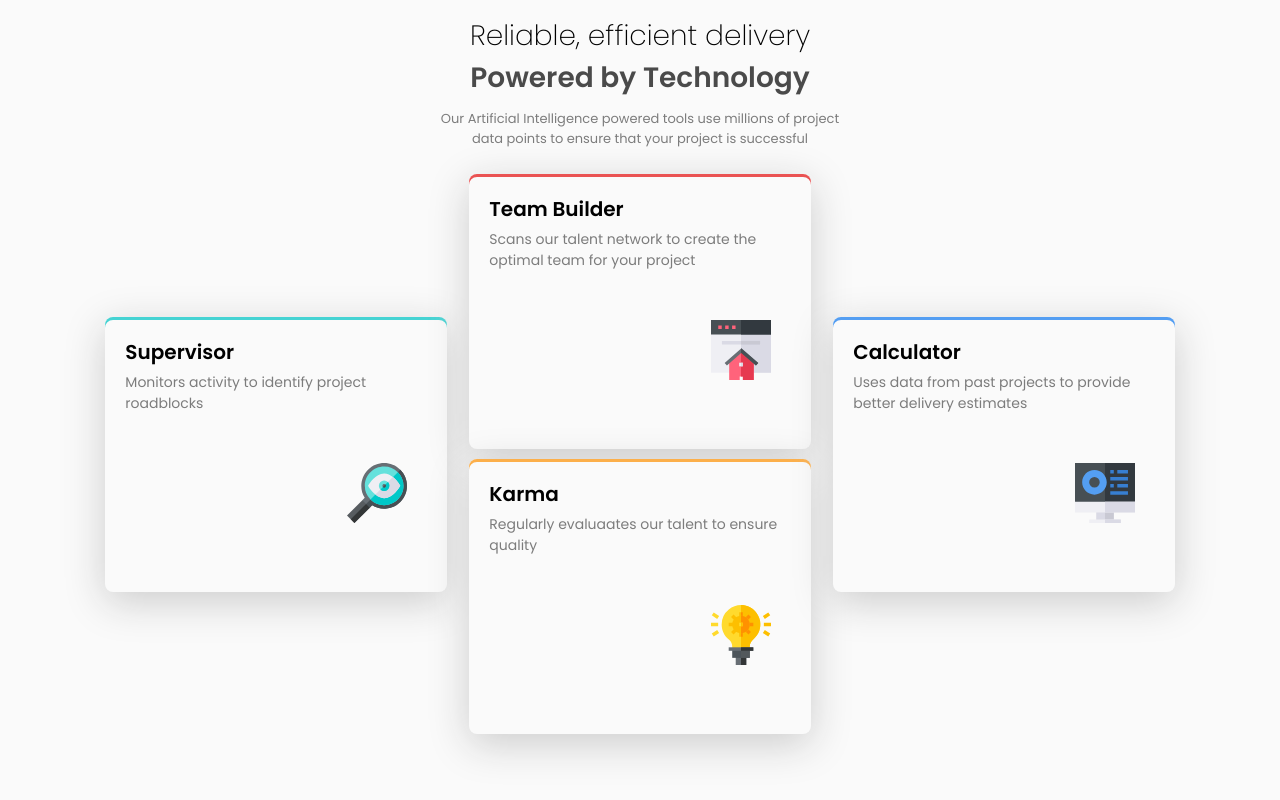
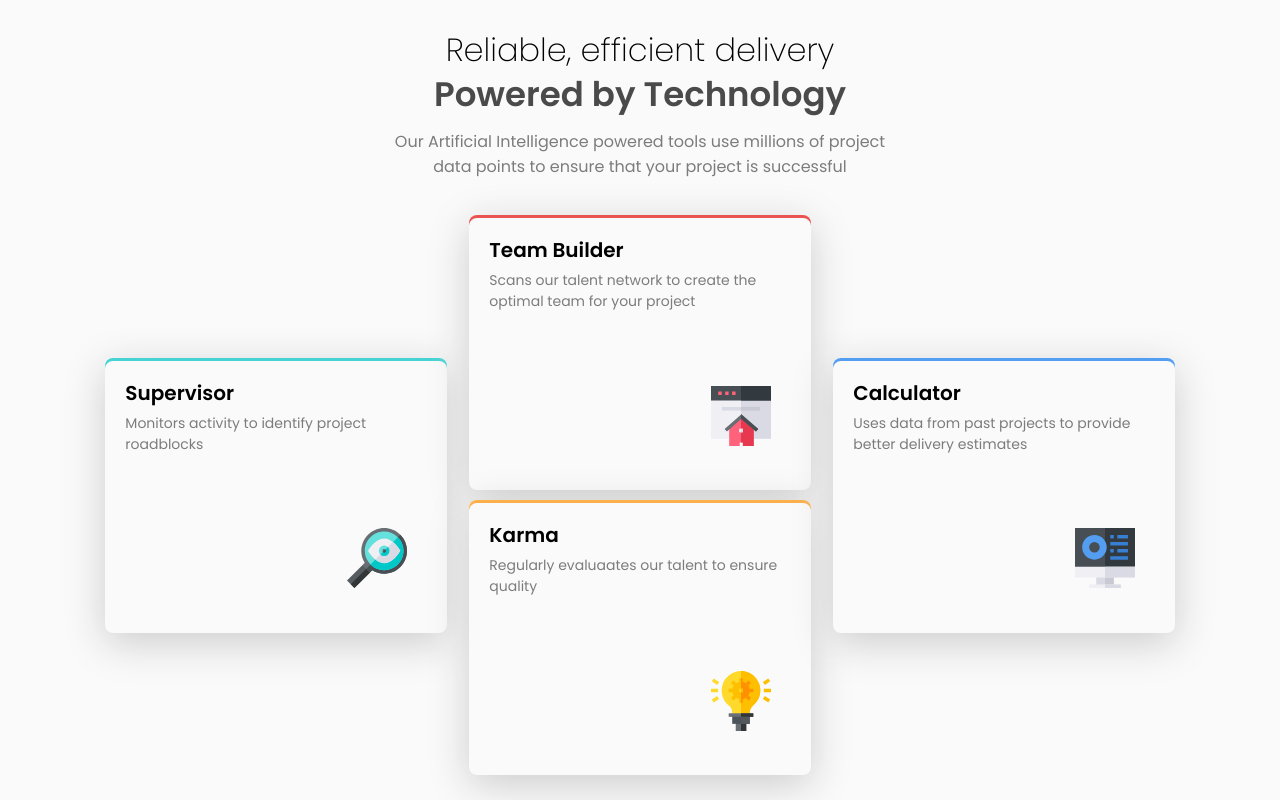
Before and after one commit to StevenGerman/4-Cards-css-grid, a plain HTML site: page index.html in a window 1280 px wide. Drawn offline with Linux system fonts and the light colour scheme.

Commit message:
nothing coment

```diff
--- a/index.html
+++ b/index.html
@@ -11,6 +11,7 @@
     <link rel="stylesheet" href="./styles.css">
 </head>
 <body>
+    <header>
         <div class="header">
             <h2 class="header__h2">Reliable, efficient delivery</h2>
             <h1 class="header__h1">Powered by Technology</h1>
@@ -19,6 +20,8 @@
                 project is successful
             </p>
         </div>
+    </header>
+
 
     <!--<div class="header"></div>-->
         <div class="grid-container">
--- a/styles.css
+++ b/styles.css
@@ -8,34 +8,39 @@ body{
     background-color: hsl(0, 0%, 98%);
     font-family: 'Poppins', sans-serif;;
 }
-
+header{
+    display: flex;
+    min-width: 280px;
+    height: 180px;
+    justify-content: center;
+}
 .header{
     /*background-color: #ccc;*/
     display: flex;
     justify-content: center;
     align-items: center;
     flex-direction: column;
-    width: 100%;
-    margin: 10px auto;
+    width:100vw;
+    /*margin: 0px auto;*/
     padding: 5% 10%;
 }
 .header__h1{
-    width: 500px;
+    width: 375px;
     text-align: center;
     font-family: 100;
     font-weight: 600;
-    font-size: 26px;
+    font-size: 20px;
     opacity: 0.7;
 }
 .header__h2{
-    font-size: 22px;
+    font-size: 20px;
     /*text-align: center;*/
     font-weight: 200;
 }
 .header__p{
     /*text-align: center;*/
     font-weight: 400;
-    font-size: 16px;
+    font-size: 13px;
     opacity: 0.5;
     text-align: center;
 }
@@ -43,21 +48,24 @@ body{
 .grid-container{
     width: 100%;
     height: 100vh;
-    display: grid;
+    display: flex;
+    flex-direction: column;
+    justify-content: center;
+    align-items: center;
     row-gap: 10px;
-    grid-template-rows: repeat(4,1fr);
-    grid-template-columns: repeat(1,1fr);
+    /*grid-template-rows: repeat(4,1fr);
+    grid-template-columns: repeat(1,1fr);*/
 }
 .card {
     background-color: hsl(0, 0%, 98%);
     /*background-color: antiquewhite;*/
-    margin: 10px auto;
-    height: 220px;
-    width: 90%;
+    height: 340px;
+    width: 300px;
     padding: 20px;
     border-radius: 8px;
     box-shadow: inset 0px 3px #000;
-    display: grid;
+    display: flex;
+    flex-direction: column;
 }
 .card_content{
     display: flex;
@@ -75,6 +83,8 @@ body{
 }
 .card_img{
     display: flex;
+    height: 100%;
+    align-items: center;
     justify-content: end;
 }
 .card_img img{
@@ -99,26 +109,41 @@ body{
 }
 
 @media (min-width: 700px){
+    header{
+        display: flex;
+        min-width: 280px;
+        height: 200px;
+        justify-content: center;
+        align-items: center;
+    }
     .header{
         margin: 0px auto;
+        max-width: 800px;
+        height: 200px;
         /*background-color: lightblue;*/
         padding: 0px;
         padding-top: 15px;
     }
     .header__h2{
         /*background-color: #fff */
-        font-size: 28px;
+        font-size: 32px;
     }
     .header__h1{
-        font-size: 28px;
+        display: flex;
+        /*background-color: #ccc;*/
+        width: 600px;
+        justify-content: center;
+        height: 50px;
+        margin-top: -5px;
+        font-size: 34px;
         opacity: 0.7;
     }
     .header__p{
-        font-size: 13px;
+        font-size: 16px;
         margin: 10px auto;
         /*background-color: aquamarine;*/
         text-align: center;
-        width: 400px;
+        width: 500px;
         opacity: 0.5;
     }
 
```
Lines whose indentation alone changed are shown as unchanged.
